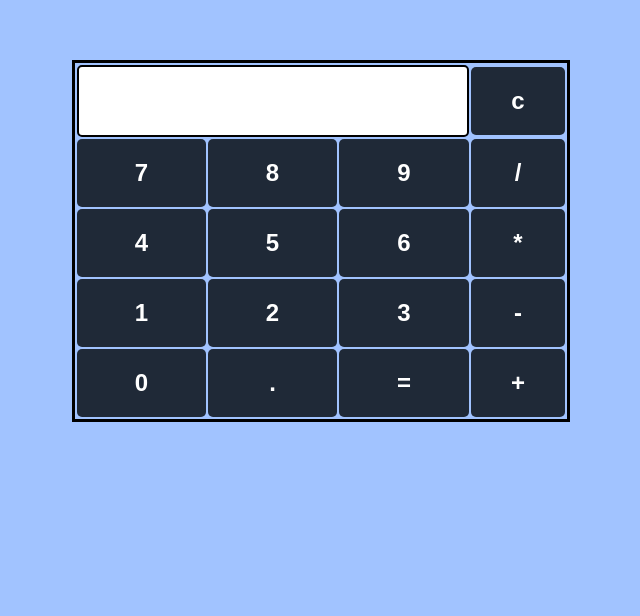
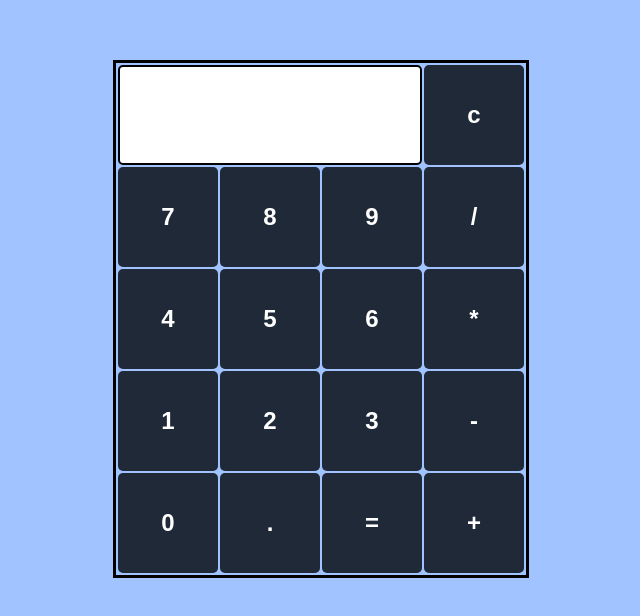
Before and after one commit to Nicorabi/odin-calculator, a plain HTML site: page index.html in a window 1280 px wide. Shown: the part 164-780 px from the top of the page, without its empty margins (319-959 px from the left). Drawn offline with nearby package versions, Linux system fonts and the light colour scheme.

Commit message:
Edited css to give border more height

```diff
--- a/style.css
+++ b/style.css
@@ -12,14 +12,15 @@ body {
 
 table {
     border: 3px solid black;
-    margin-left: auto;
-    margin-right: auto;
+    width: 400px;
+    height: 500px;
+    margin: auto;
     margin-top: 200px;
 }
 
 input[type="button"] {
-    width: 100%;
-    padding: 20px 40px;
+    width: 100px;
+    height: 100px;
     background-color: rgb(31 41 55);
     color: white;
     font-size: 24px;
@@ -29,12 +30,14 @@ input[type="button"] {
 }
 
 input[type="text"] {
-    padding: 20px 30px;
+    padding: 30px;
     font-size: 24px;
     font-weight: bold;
     border: none;
     border-radius: 5px;
     border: 2px solid black;
+    width: 100%;
+    height: 100%;
 }
 
 input[type="button"]:hover {
@@ -44,9 +47,3 @@ input[type="button"]:hover {
 input[type="button"]:active {
     background-color: rgb(4, 5, 8);
 }
-
-h1 {
-    text-align: center;
-    font-weight: bold;
-    font-size: 50px;
-}
```
